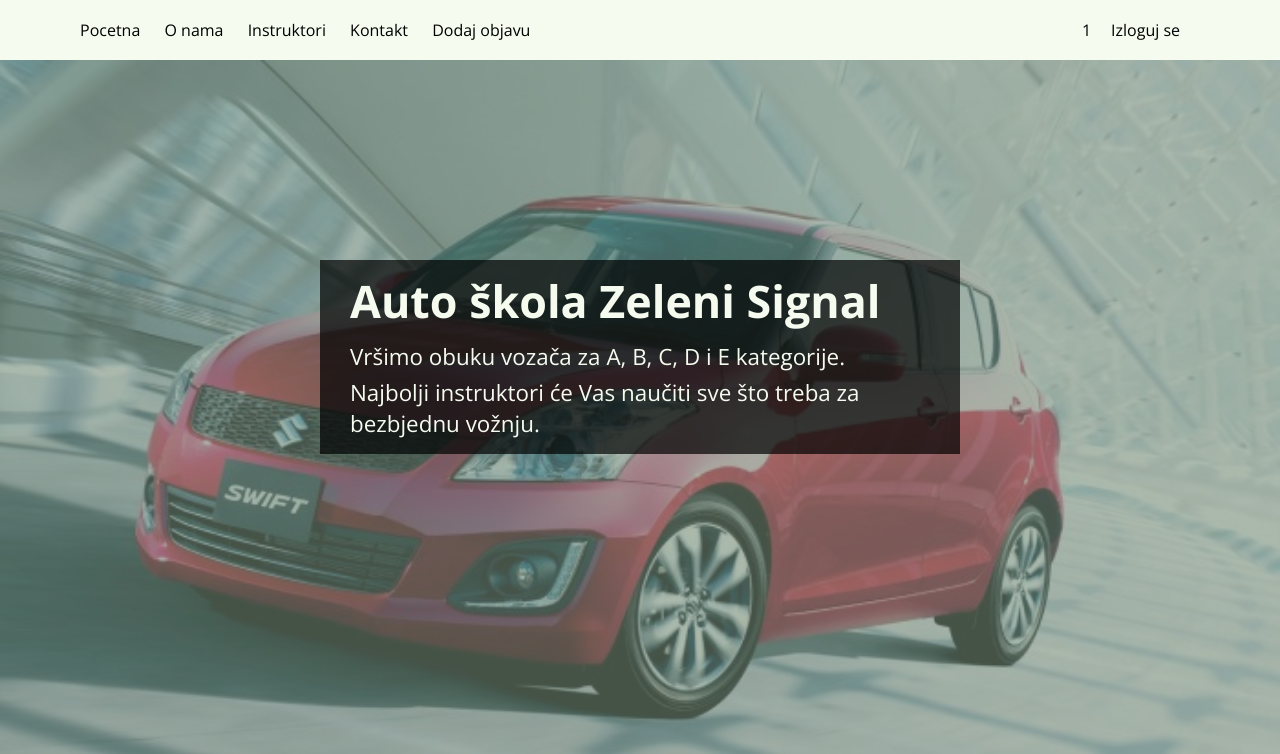
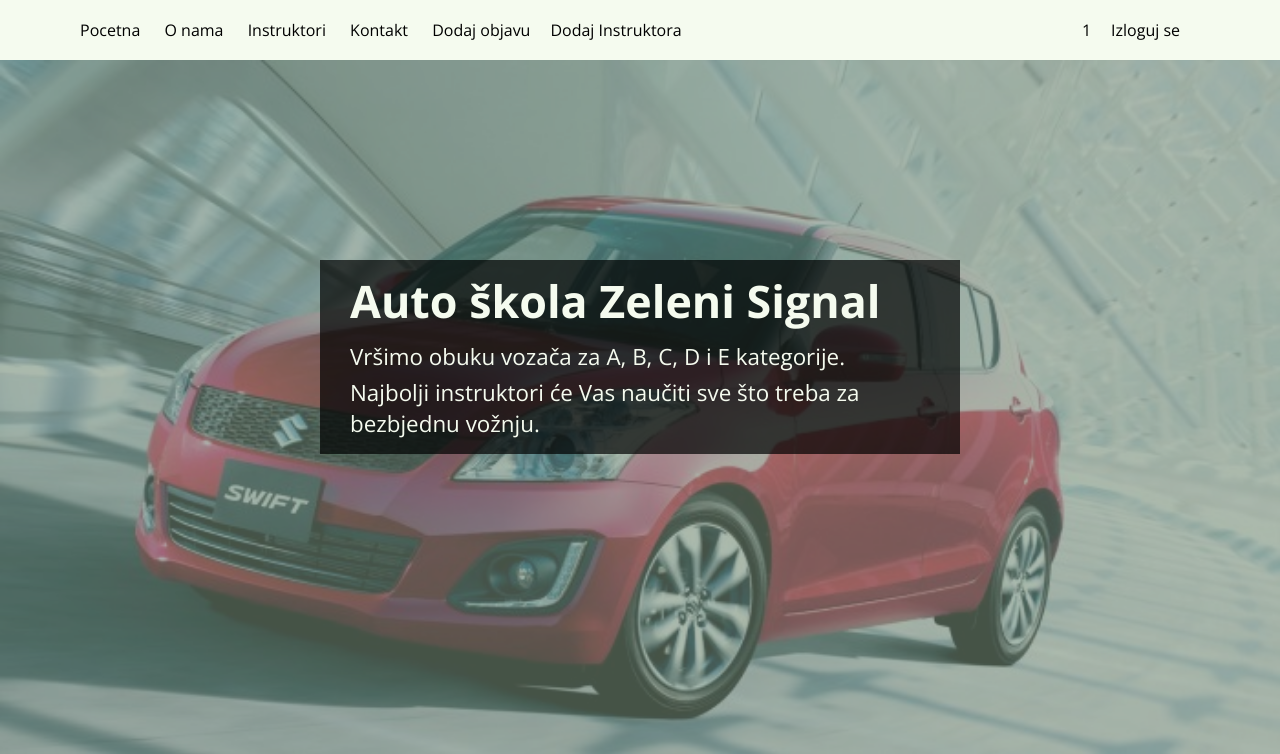
Before and after one commit to Doder/autoskola, a PHP site: page /index.php in a window 1280 px wide. Shown: the top 754 px of the page. Run offline with PHP 8.4, Linux system fonts and the light colour scheme; the visitor is signed in with stand-in values (Sample User, id 1); tables that the repository leaves empty or names only in its code hold one stand-in row (values such as "Sample post").

Commit message:
add pages

```diff
--- a/header.php
+++ b/header.php
@@ -32,6 +32,9 @@
                 <?php
                 if(isset($_SESSION['user_type']) and $_SESSION['user_type'] == 'admin'){
                     echo '<li><a href="new_post.php">Dodaj objavu</a></li>';
+                    echo '<li><a href="dodajIns.php">Dodaj Instruktora</a></li>';
+                }else if(isset($_SESSION['user_type']) and $_SESSION['user_type'] == 'user'){
+                    echo '<li><a href="izaberiIns.php">Izaberi Instruktora</a></li>';
                 }
                 ?>
             </ul>
```
